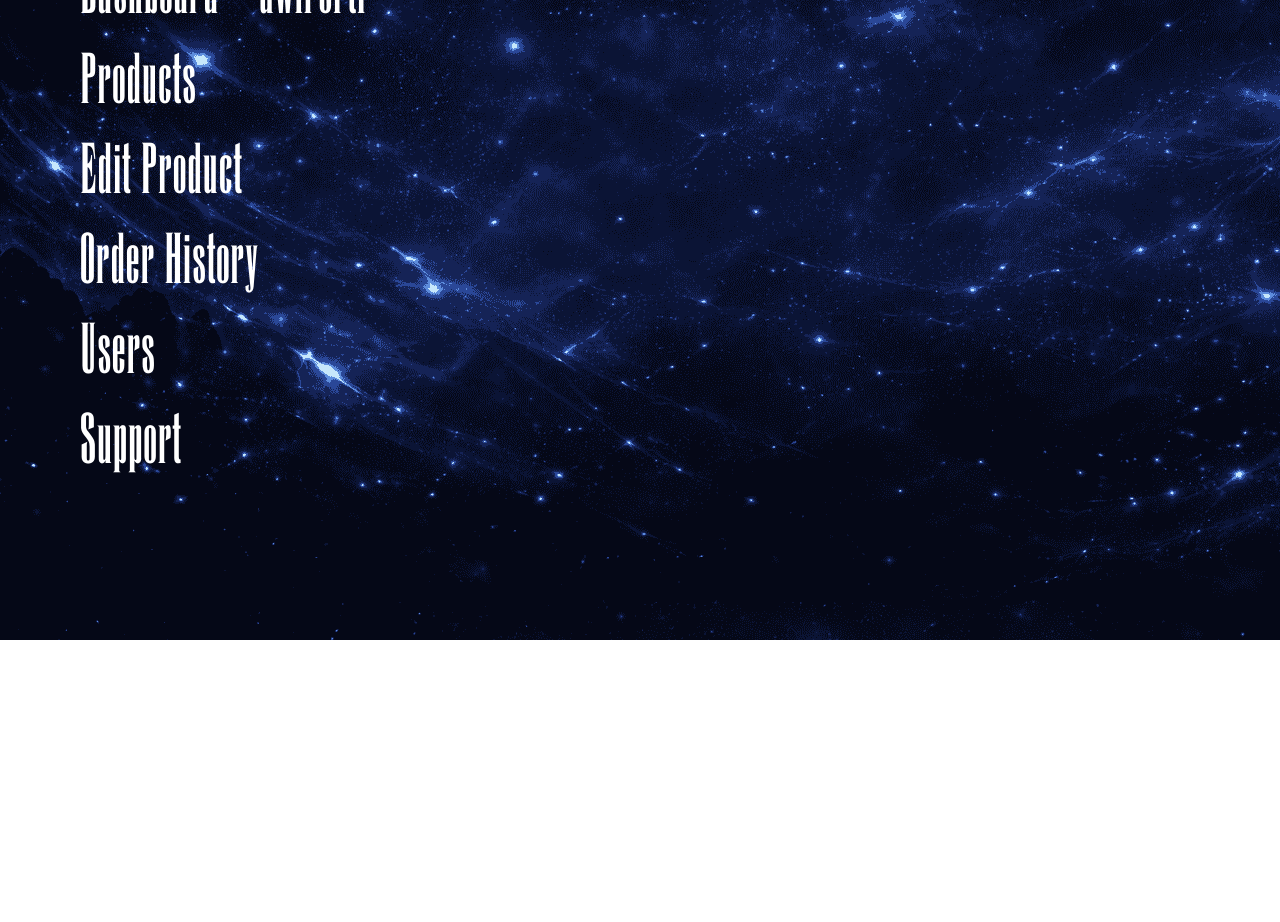
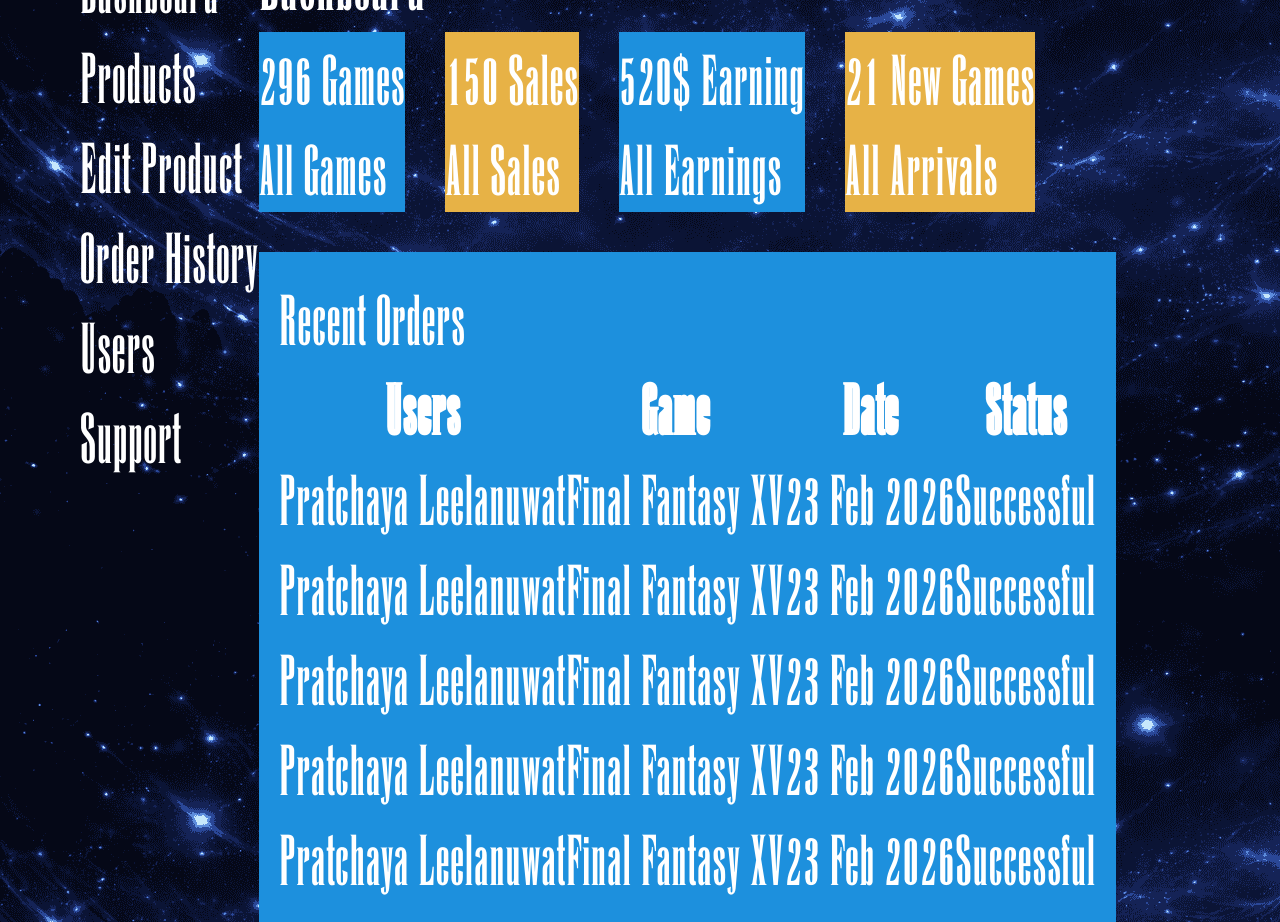
Before and after one commit to PoshX1z/Final-Fantasy, a Next.js app: page /admin/dashboard in a window 1280 px wide. Shown: the part 160-1082 px from the top of the page. Before the commit the page ends 800 px from the top, so only its background shows below. Built offline with nearby package versions, Linux system fonts and the light colour scheme.

Commit message:
chore: admin dashboard early

```diff
--- a/app/admin/dashboard/page.tsx
+++ b/app/admin/dashboard/page.tsx
@@ -1,5 +1,77 @@
 import React from "react";
 
 export default function page() {
-  return <div>dwfrertr</div>;
+  return (
+    <div>
+      <h1 className="text-7xl">Dashboard</h1>
+      <div className="flex gap-10 w-full">
+        <div className="bg-primary mt-5">
+          <p>
+            <span>296</span> Games
+          </p>
+          <p>All Games</p>
+        </div>
+        <div className="bg-secondary mt-5">
+          <p>
+            <span>150</span> Sales
+          </p>
+          <p>All Sales</p>
+        </div>
+        <div className="bg-primary mt-5">
+          <p>
+            <span>520$</span> Earning
+          </p>
+          <p>All Earnings</p>
+        </div>
+        <div className="bg-secondary mt-5">
+          <p>
+            <span>21</span> New Games
+          </p>
+          <p>All Arrivals</p>
+        </div>
+      </div>
+
+      <div className="bg-primary mt-10 p-5">
+        <h1>Recent Orders</h1>
+        <table>
+          <tr>
+            <th>Users</th>
+            <th>Game</th>
+            <th>Date</th>
+            <th>Status</th>
+          </tr>
+          <tr>
+            <td>Pratchaya Leelanuwat</td>
+            <td>Final Fantasy XV</td>
+            <td>23 Feb 2026</td>
+            <td>Successful</td>
+          </tr>
+          <tr>
+            <td>Pratchaya Leelanuwat</td>
+            <td>Final Fantasy XV</td>
+            <td>23 Feb 2026</td>
+            <td>Successful</td>
+          </tr>
+          <tr>
+            <td>Pratchaya Leelanuwat</td>
+            <td>Final Fantasy XV</td>
+            <td>23 Feb 2026</td>
+            <td>Successful</td>
+          </tr>
+          <tr>
+            <td>Pratchaya Leelanuwat</td>
+            <td>Final Fantasy XV</td>
+            <td>23 Feb 2026</td>
+            <td>Successful</td>
+          </tr>
+          <tr>
+            <td>Pratchaya Leelanuwat</td>
+            <td>Final Fantasy XV</td>
+            <td>23 Feb 2026</td>
+            <td>Successful</td>
+          </tr>
+        </table>
+      </div>
+    </div>
+  );
 }
```
